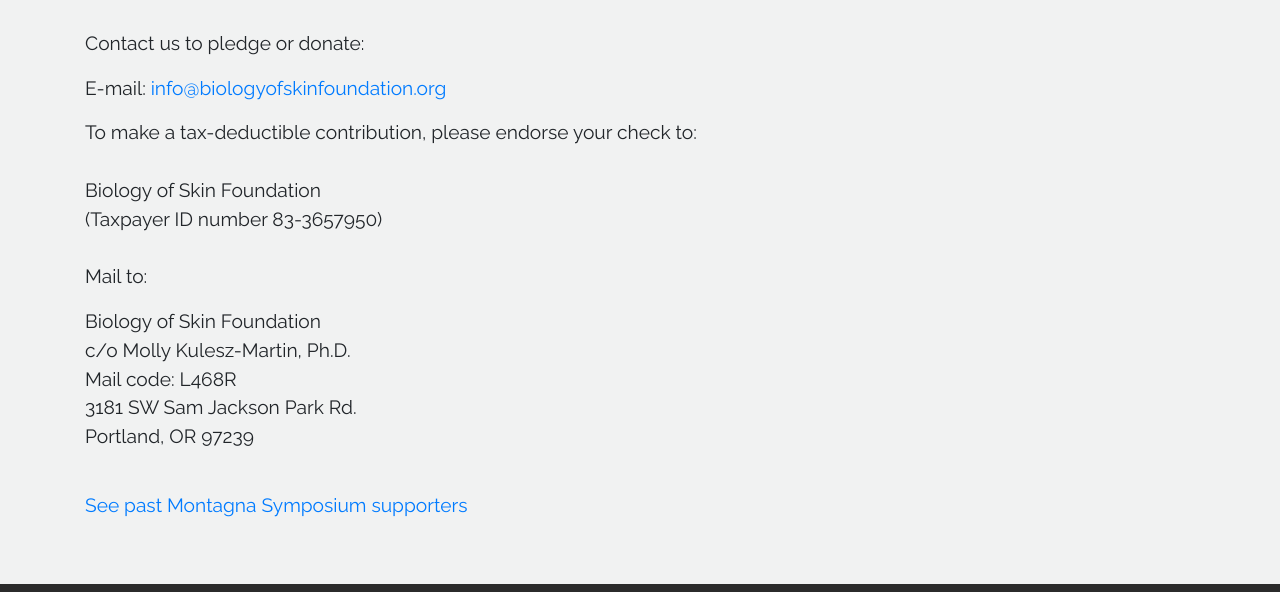
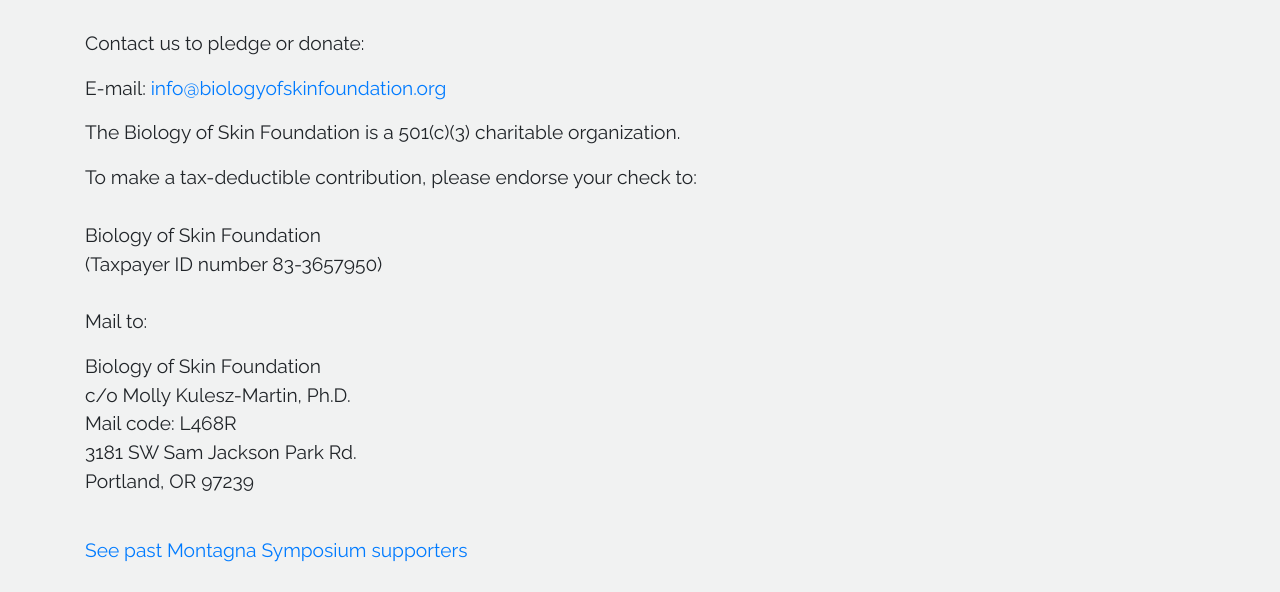
Before and after one commit to sepuckett86/websites, a plain HTML site: page BSF/founder.html in a window 1280 px wide. Shown: the part 2302-2894 px from the top of the page. Drawn offline with nearby package versions, Linux system fonts and the light colour scheme.

Commit message:
add sentence about BSF being an official charitable organization

```diff
--- a/BSF/founder.html
+++ b/BSF/founder.html
@@ -153,6 +153,7 @@
         <p>
           E-mail: <a href="mailto:info@biologyofskinfoundation.org">info@biologyofskinfoundation.org</a>
         </p>
+        <p>The Biology of Skin Foundation is a 501(c)(3) charitable organization.</p>
         <p>
           To make a tax-deductible contribution, please endorse your check to:
           <br /><br />
```
Also changed, not shown: BSF/index.html (+1 -1 lines).
